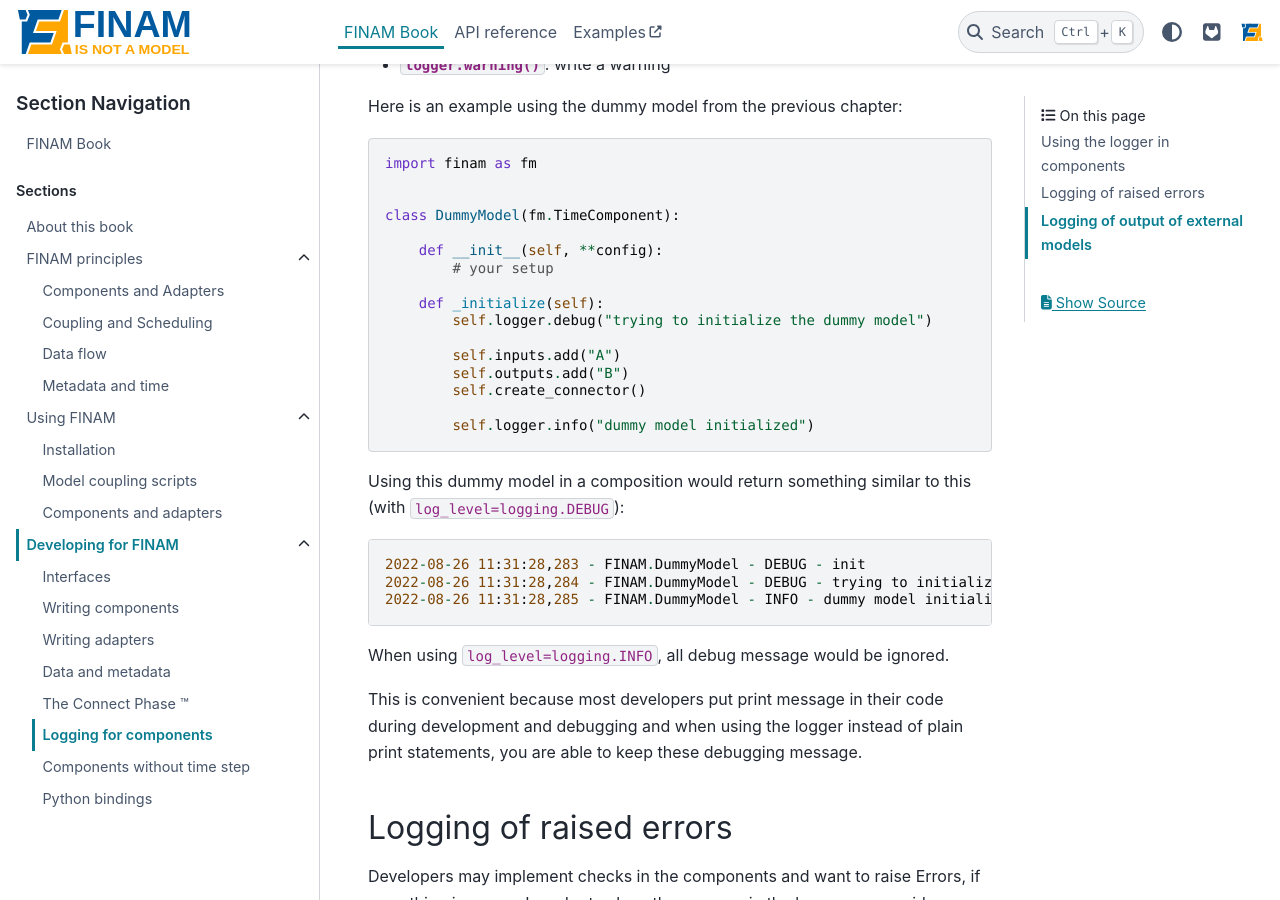
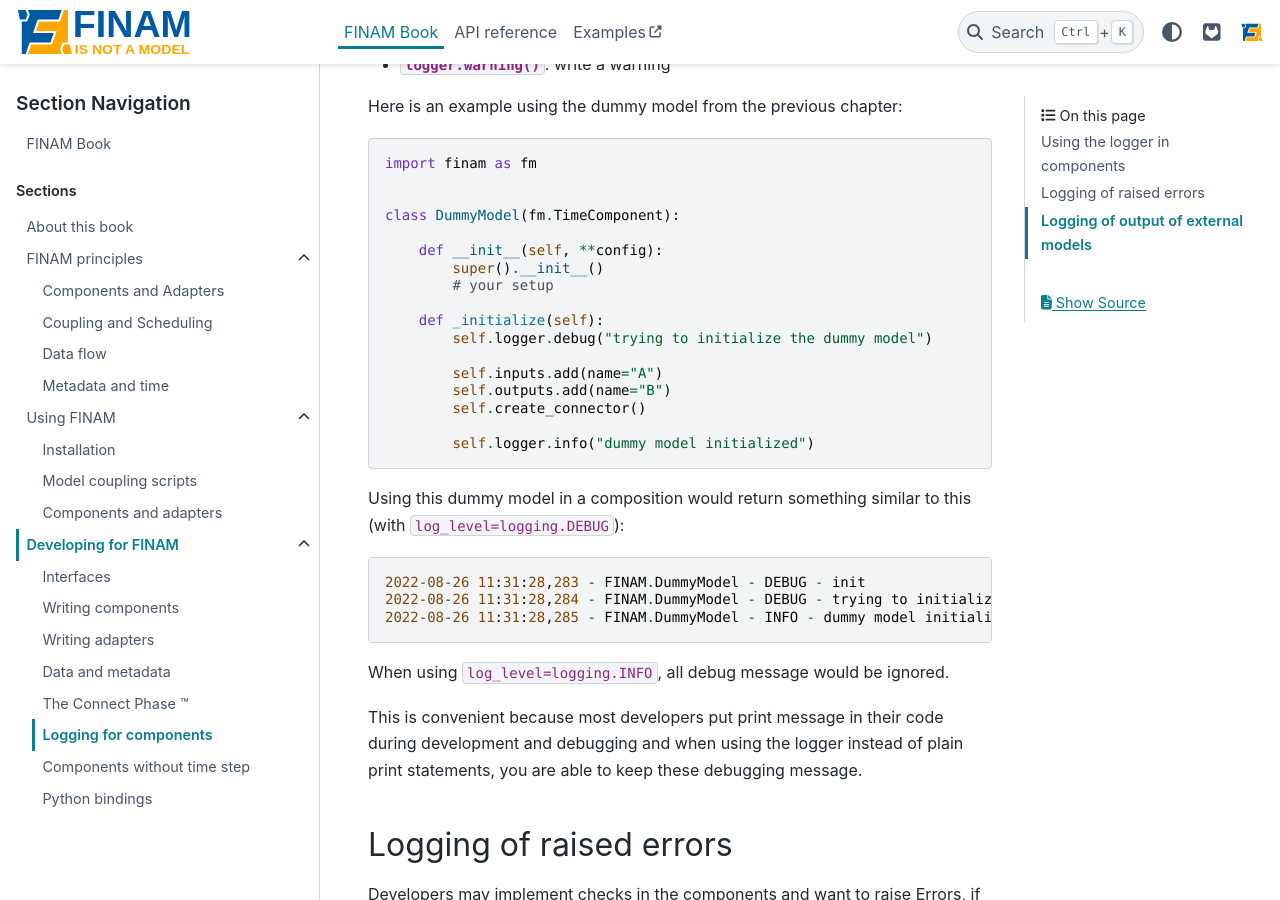
Before and after one commit to finam-ufz/finam, a Sphinx documentation site: the page built from docs/source/finam-book/development/logging.rst, in a window 1280 px wide and 900 px high, scrolled down 557 px. Built offline with Sphinx 7.4.7 and the PyData theme 0.15.4, drawn with Linux system fonts in a browser that asks for light colours.

Commit message:
add tests for chapter on logging

```diff
--- a/docs/source/finam-book/development/logging.rst
+++ b/docs/source/finam-book/development/logging.rst
@@ -21,7 +21,7 @@
 
 Here is an example using the dummy model from the previous chapter:
 
-.. code-block:: Python
+.. testcode:: component-logging
 
     import finam as fm
 
@@ -29,16 +29,23 @@
     class DummyModel(fm.TimeComponent):
 
         def __init__(self, **config):
+            super().__init__()
             # your setup
 
         def _initialize(self):
             self.logger.debug("trying to initialize the dummy model")
 
-            self.inputs.add("A")
-            self.outputs.add("B")
+            self.inputs.add(name="A")
+            self.outputs.add(name="B")
             self.create_connector()
 
             self.logger.info("dummy model initialized")
+
+.. testcode:: component-logging
+    :hide:
+
+    comp = DummyModel()
+    comp._initialize()
 
 Using this dummy model in a composition would return something similar to this (with ``log_level=logging.DEBUG``):
 
@@ -60,7 +67,7 @@
 Developers may implement checks in the components and want to raise Errors, if something is wrong.
 In order to show these errors in the logger, we provide a context manager :class:`.ErrorLogger`:
 
-.. code-block:: Python
+.. testcode:: error-logging
 
     import finam as fm
     from finam.tools import ErrorLogger
```
Also changed, not shown: other parts of docs/source/finam-book/development/logging.rst (+9 -0 lines).
